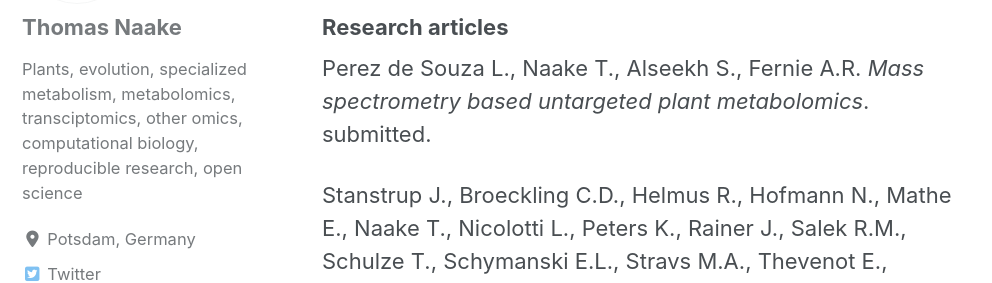
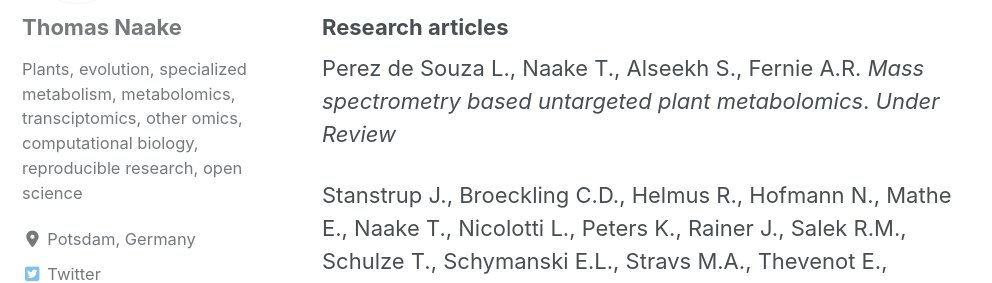
Before and after one commit to tnaake/tnaake.github.io, a Jekyll site: the page built from _pages/about.md, in a window 1280 px wide and 900 px high, scrolled down 631 px. Shown: the part 172-455 px from the top of the window, without its empty margins (0-992 px from the left). Built offline with Jekyll 4.4.1, drawn with Linux system fonts in a browser that asks for light colours; cached includes are drawn as plain includes; nearby versions of some CDN libraries.

Commit message:
update about.md

```diff
--- a/_pages/about.md
+++ b/_pages/about.md
@@ -32,7 +32,7 @@ research projects focus on plant metabolomics and transcriptomics.
 
 ### Research articles
 Perez de Souza L., Naake T., Alseekh S., Fernie A.R.
-*Mass spectrometry based untargeted plant metabolomics*. submitted.
+*Mass spectrometry based untargeted plant metabolomics*. *Under Review*
 
 Stanstrup J., Broeckling C.D., Helmus R., Hofmann N., Mathe E., Naake T.,
 Nicolotti L., Peters K., Rainer J., Salek R.M., Schulze T., Schymanski E.L.,
```
